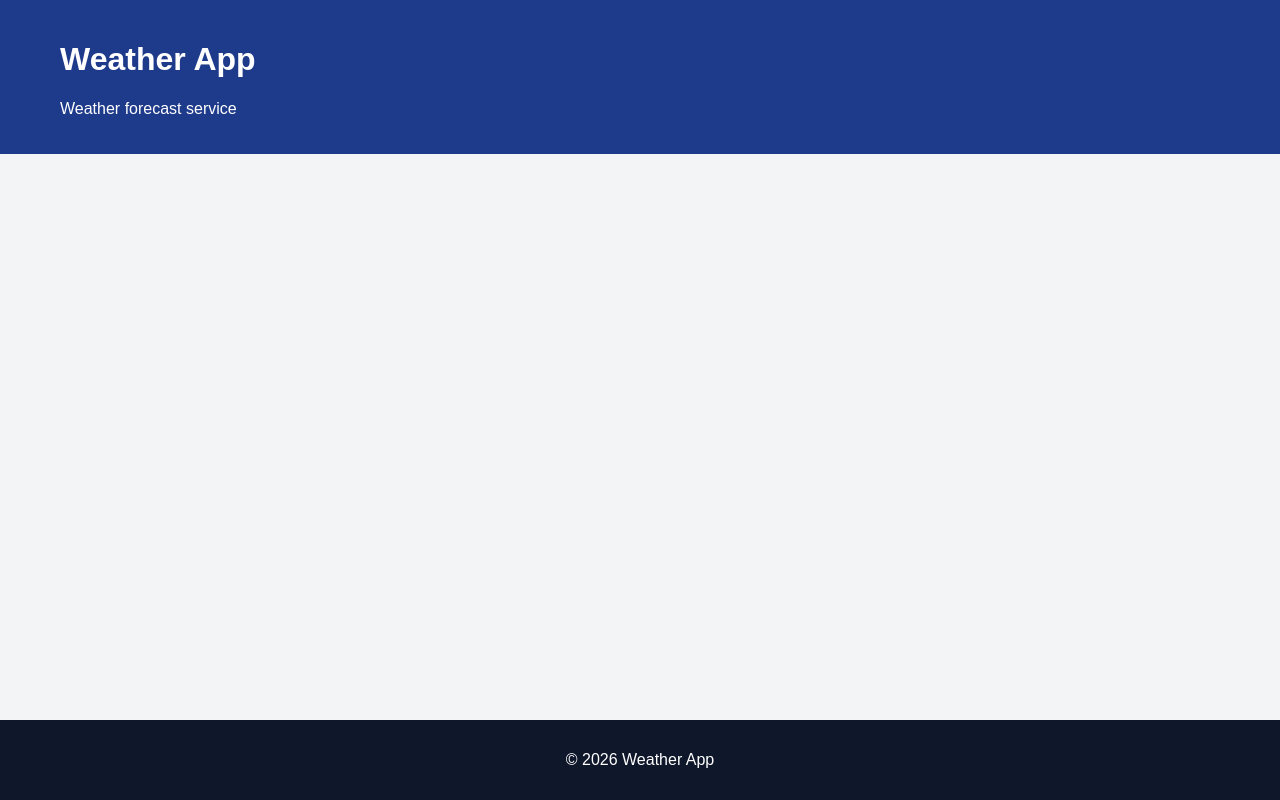
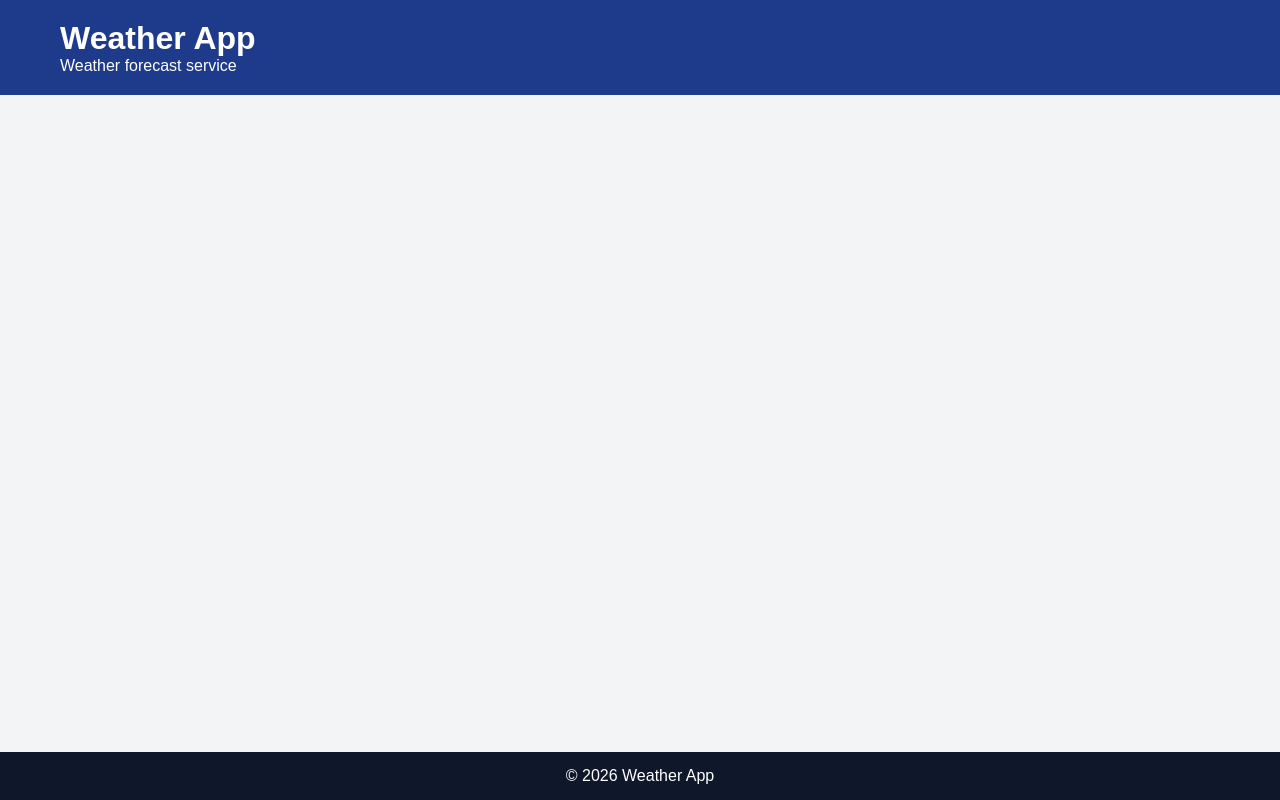
Before and after one commit to YaroslavRastopsha/weather-app, an Angular app: page / in a window 1280 px wide. Built offline with nearby package versions, Linux system fonts and the light colour scheme.

Commit message:
improved global styles

```diff
--- a/src/styles.css
+++ b/src/styles.css
@@ -12,9 +12,14 @@
 
 html,
 body {
+  min-height: 100vh;
   margin: 0;
   padding: 0;
   font-family: Arial, sans-serif;
   background-color: var(--bg-color);
   color: var(--text-color);
 }
+
+h1, p {
+  margin: 0;
+}
```
